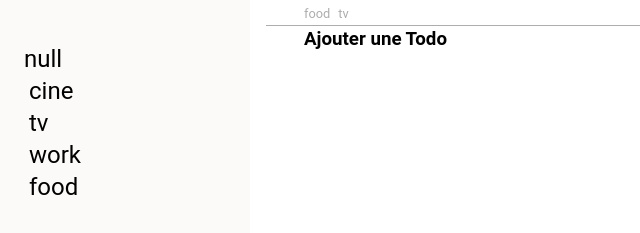
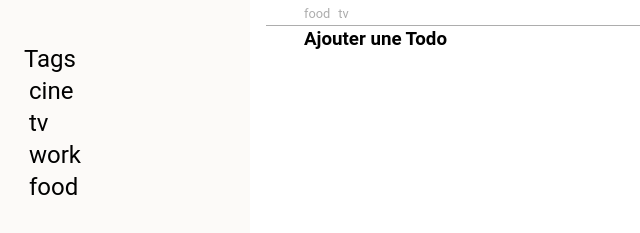
Before and after one commit to gr-pf/odin-todo-list, a website built with webpack: page src/template.html in a window 1280 px wide. Shown: the part 149-382 px from the top of the page, 0-640 px from the left. Built offline with nearby package versions, Linux system fonts and the light colour scheme.

Commit message:
Modify navbar tagslist anchor

```diff
--- a/src/template.html
+++ b/src/template.html
@@ -15,8 +15,8 @@
           <li class="action-item calendar">Calendrier</li>
           <li class="action-item search">Rechercher</li>
         </ul>
-        <ul class="tag-list nav-list">
-          <h2 class="tags-title" id="navbar-tagslist">Tags</h2>
+        <ul class="tag-list nav-list" id="navbar-tagslist">
+          <h2 class="tags-title">Tags</h2>
         </ul>
       </nav>
       <main class="main">
```
